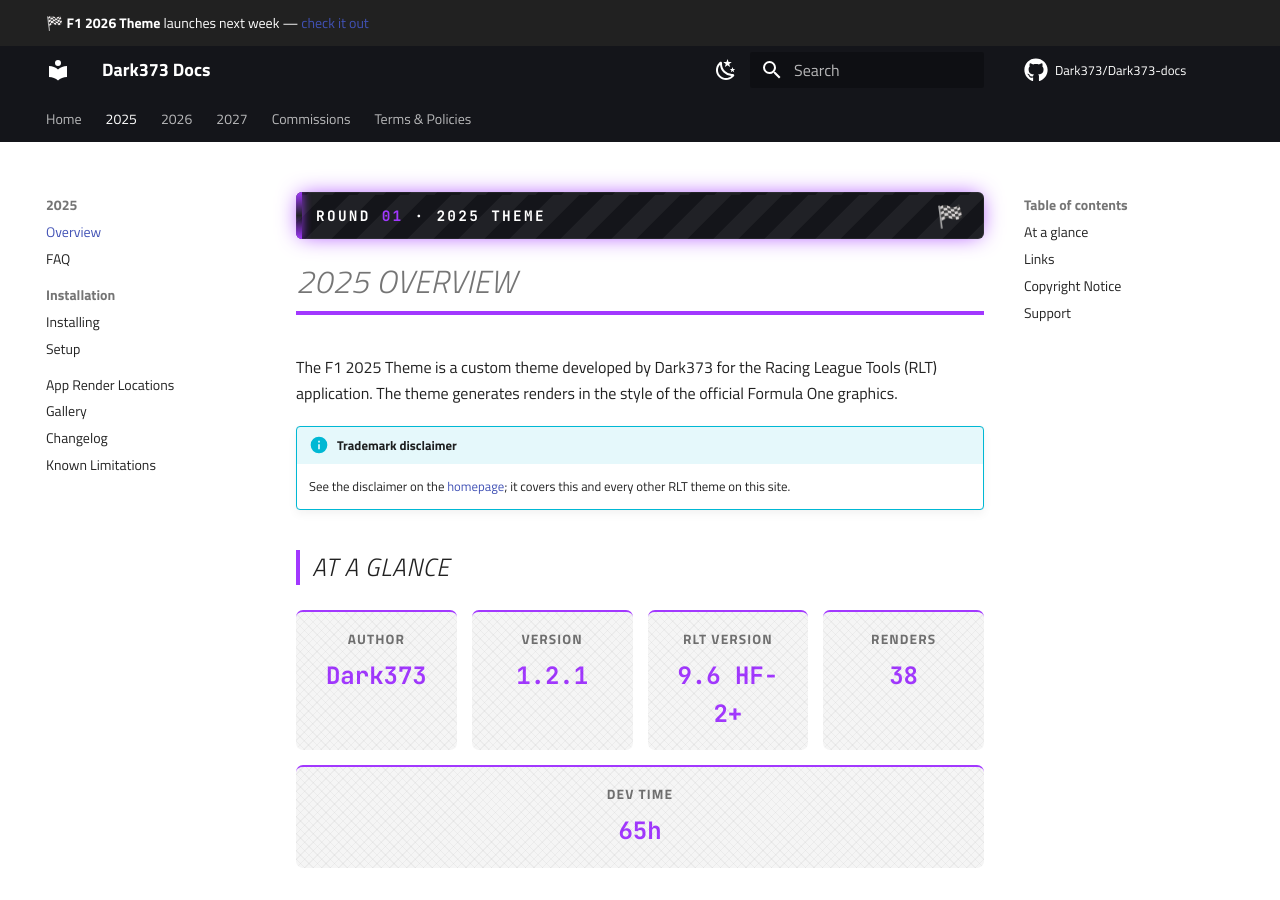
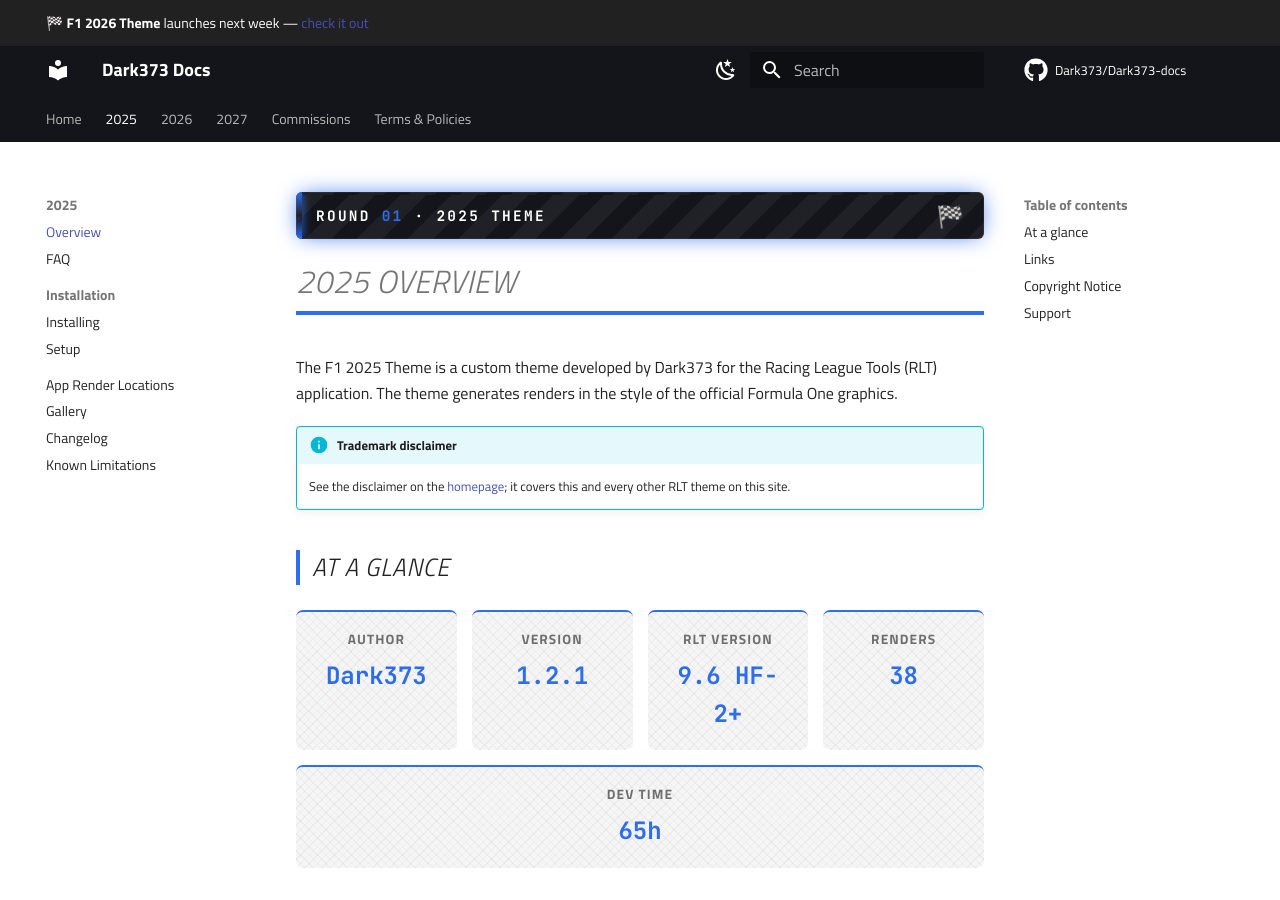
Before and after one commit to Dark373/Dark373-docs, an MkDocs documentation site: the page built from docs/f1-2025-theme/index.md, in a window 1280 px wide and 900 px high. Built offline with MkDocs 1.6.1 and Material for MkDocs 9.7.7, drawn with Linux system fonts in a browser that asks for light colours; comment, search, counter and statistics services are not loaded.

Commit message:
Swap the 2025/2026 section accent colours: 2025 is now blue, 2026 is now purple
Flips the URL-to-class mapping in applySectionAccent (racing.js) so /f1-2025-theme/ gets f1-section-blue and /f1-2026-theme/ gets f1-section-purple - every page element that reads --f1-accent (hero banner, headings, dividers, stat-strip cards, admonitions, gallery hover ring, etc.) follows automatically since none of it hardcodes a colour.

Also swapped each theme's own social card colours to match (background_color/texture_image front matter in both index.md files) and bumped card_version so Discord/Twitter stop serving the old cached cards. Updated the two code comments that named the old purple=2025/blue=2026 mapping explicitly.

Verified via a real build + screenshots: 2025 renders fully blue (hero, headings, stat cards, social card), 2026 renders fully purple, --f1-accent computed correctly on both, --strict clean.

Co-Authored-By: Claude Sonnet 5 <noreply@anthropic.com>

Claude-Session: https://claude.ai/code/session_01WEWdRkUQPkz2PnDqHzXaDT

```diff
--- a/docs/javascripts/racing.js
+++ b/docs/javascripts/racing.js
@@ -232,8 +232,8 @@
   }
 
   /* ------------------------------------------------------------------
-   * Per-section accent colour: red on the homepage, purple on the 2025
-   * project, blue on the 2026 project, green on Commissions. Tried
+   * Per-section accent colour: red on the homepage, blue on the 2025
+   * project, purple on the 2026 project, green on Commissions. Tried
    * switching Material's own `data-md-color-accent` attribute first,
    * since it ships full CSS for every named accent colour — but
    * Material's compiled stylesheet re-declares --md-accent-fg-color
@@ -246,8 +246,8 @@
    * ------------------------------------------------------------------ */
   function applySectionAccent() {
     var html = document.documentElement;
-    var purple = /\/f1-2025-theme\//.test(location.pathname);
-    var blue = !purple && /\/f1-2026-theme\//.test(location.pathname);
+    var blue = /\/f1-2025-theme\//.test(location.pathname);
+    var purple = !blue && /\/f1-2026-theme\//.test(location.pathname);
     var green = !purple && !blue && /\/commissions\//.test(location.pathname);
     var yellow = !purple && !blue && !green && /\/2027\//.test(location.pathname);
     html.classList.toggle("f1-section-purple", purple);
--- a/docs/stylesheets/extra.css
+++ b/docs/stylesheets/extra.css
@@ -132,8 +132,8 @@ html.f1-section-yellow {
 
 /* Solid accent-coloured ring (no blur, so it reads as a defined border
    rather than a soft glow) plus a dark lift shadow for depth. Uses the
-   same --f1-accent that already colours this section (purple on 2025,
-   blue on 2026, etc. — see applySectionAccent in racing.js), so the
+   same --f1-accent that already colours this section (blue on 2025,
+   purple on 2026, etc. — see applySectionAccent in racing.js), so the
    hover treatment matches whichever theme the gallery belongs to. */
 .gallery-grid img:hover {
   transform: scale(1.02);
--- a/mkdocs.yml
+++ b/mkdocs.yml
@@ -45,7 +45,7 @@ extra:
   # layouts/default.yml) - bump this any time the card's look changes, so
   # Discord/Twitter/etc. can't keep serving a stale cached image for what
   # looks like the same URL.
-  card_version: "2"
+  card_version: "3"
 
 extra_css:
   - stylesheets/extra.css
```
Also changed, not shown: docs/f1-2025-theme/index.md (+2 -2 lines), docs/f1-2026-theme/index.md (+2 -2 lines).
